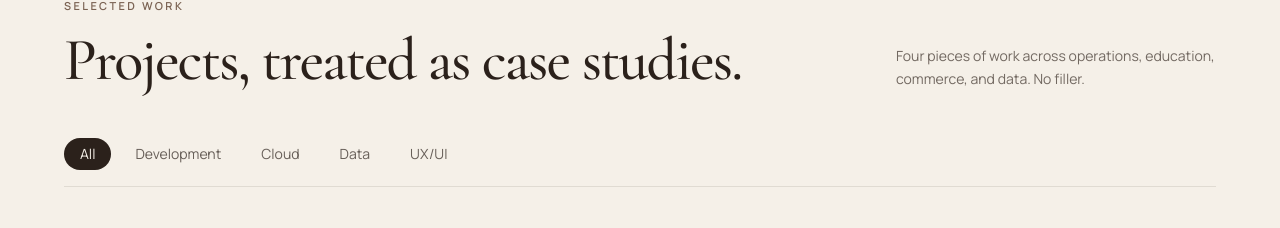
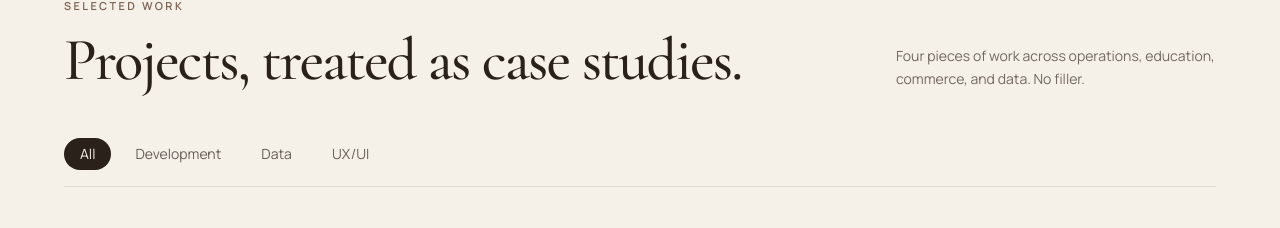
Before and after one commit to msidhqh/internship-portfolio, a React (Vite) app: page / in a window 1280 px wide. Shown: the part 2657-2885 px from the top of the page. Built offline with nearby package versions, Linux system fonts and the light colour scheme.

Commit message:
Remove empty Cloud filter

```diff
--- a/src/content/projects.ts
+++ b/src/content/projects.ts
@@ -1,4 +1,4 @@
-export type ProjectFilter = 'All' | 'Development' | 'Cloud' | 'Data' | 'UX/UI'
+export type ProjectFilter = 'All' | 'Development' | 'Data' | 'UX/UI'
 
 export type ProjectVisual = 'sccci' | 'tutoring' | 'motors' | 'education'
 
@@ -254,4 +254,4 @@ export const projects: Project[] = [
   },
 ]
 
-export const projectFilters: ProjectFilter[] = ['All', 'Development', 'Cloud', 'Data', 'UX/UI']
+export const projectFilters: ProjectFilter[] = ['All', 'Development', 'Data', 'UX/UI']
```
